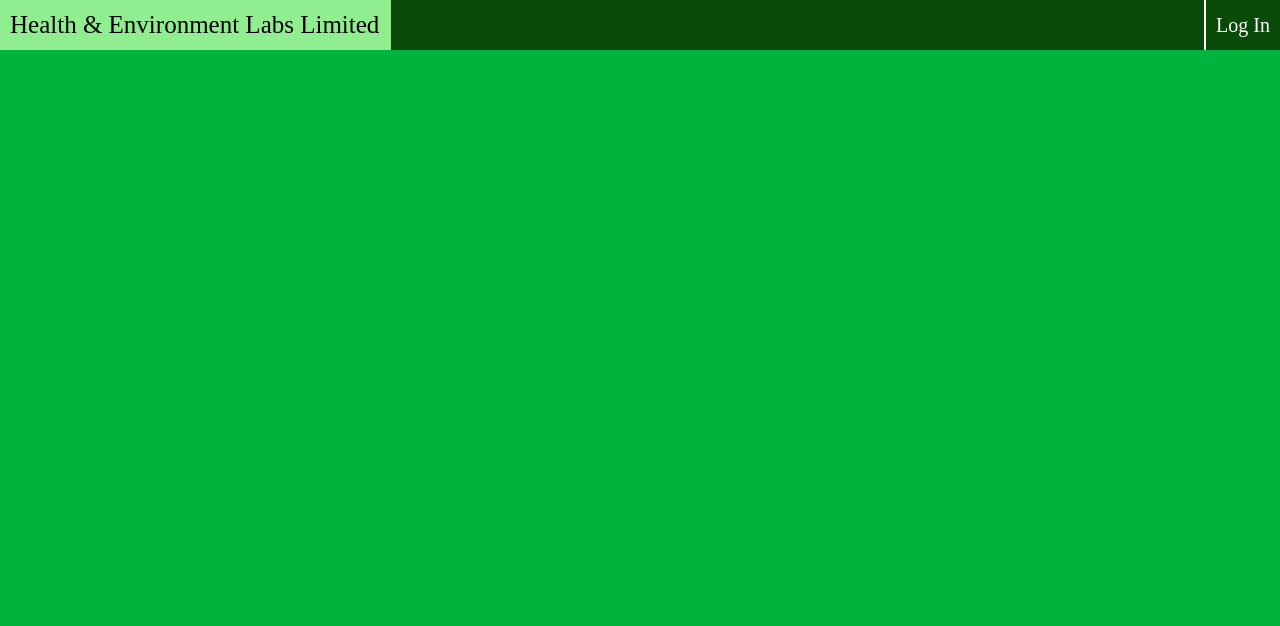
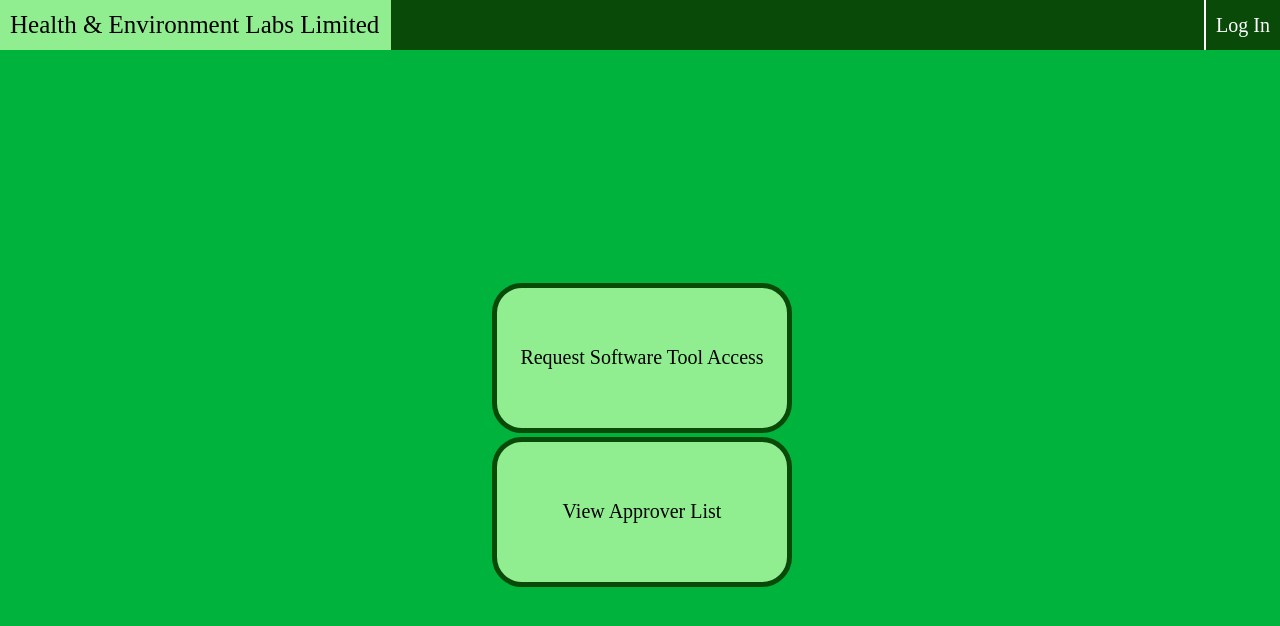
Before and after one commit to TristanHeisler/Team-Dancing-To-Zebras, a PHP site: page / in a window 1280 px wide. Shown: the top 626 px of the page. Run offline with PHP 8.4, Linux system fonts and the light colour scheme.

Commit message:
Created buttons on the main page to submit a software tool request or view the approver list.

```diff
--- a/index.php
+++ b/index.php
@@ -42,5 +42,16 @@
 			}
 			?>
   	</nav>
+
+	<fieldset class="indexPageOptions">
+		<table>
+			<tr>
+				<td><a><button class="largeButton" type="button">Request Software Tool Access</button></a></td>
+			</tr>
+			<tr>
+				<td><a href="approverList.php"><button class="largeButton" type="button">View Approver List</button></a></td>
+			</tr>
+		</table>
+	</fieldset>
 </body>
 </html>
--- a/login.php
+++ b/login.php
@@ -51,8 +51,8 @@
 				</tr>
 				<tr>
 					<td class="alignCenter" colspan="2">
-            <input class="button" type="reset" value="Clear" name="clear" id="clear"/>
-						<input class="button" type="submit" value="Log In" name="login" id="login"/>
+            <input class="smallButton" type="reset" value="Clear" name="clear" id="clear"/>
+						<input class="smallButton" type="submit" value="Log In" name="login" id="login"/>
 					</td>
 				</tr>
 			</table>
--- a/style/style.css
+++ b/style/style.css
@@ -65,24 +65,6 @@ nav
   border: 1px solid black;
 }
 
-.button
-{
-	background-color: #00B33C;
-	border: 2px solid #094A09;
-	border-radius: 5px;
-	color: #FFFFFF;
-	padding-bottom: 1px;
-	padding-left: 5px;
-	padding-right: 5px;
-	padding-top: 1px;
-}
-
-.button:hover
-{
-	background-color: #094A09;
-	border: 2px solid #00B33C;
-}
-
 .evenRow
 {
   background-color: #388E3C;
@@ -93,6 +75,31 @@ nav
   background-color: #094A09;
   color: #FFFFFF;
   font-size: 20px;
+}
+
+.indexPageOptions
+{
+	border: none;
+	left: 50%;
+	position: absolute;
+	top: 50%;
+  transform: translate(-165px, -126px);
+}
+
+.largeButton
+{
+  background-color: #90EE90;
+	border: 5px solid #094A09;
+  border-radius: 30px;
+  font: 20px rockwell;
+  height: 150px;
+  width: 300px;
+}
+
+.largeButton:hover, .smallButton:hover
+{
+  background-color: #094A09;
+	border: 5px solid #90EE90;
 }
 
 .login
@@ -136,6 +143,24 @@ nav
   background-color: #90EE90;
 }
 
+.smallButton
+{
+	background-color: #00B33C;
+	border: 2px solid #094A09;
+	border-radius: 5px;
+	color: #FFFFFF;
+	padding-bottom: 1px;
+	padding-left: 5px;
+	padding-right: 5px;
+	padding-top: 1px;
+}
+
+.smallButton:hover
+{
+  background-color: #094A09;
+	border: 2px solid #00B33C;
+}
+
 .title
 {
 	border-right: 2px;
```
